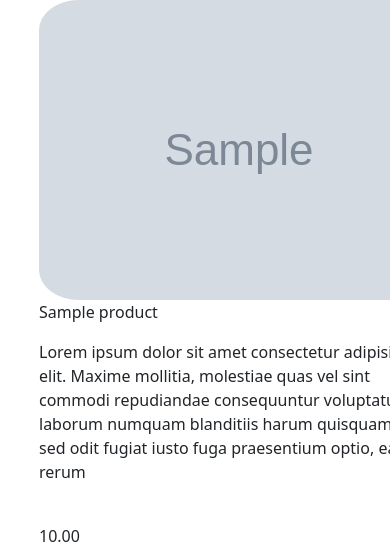
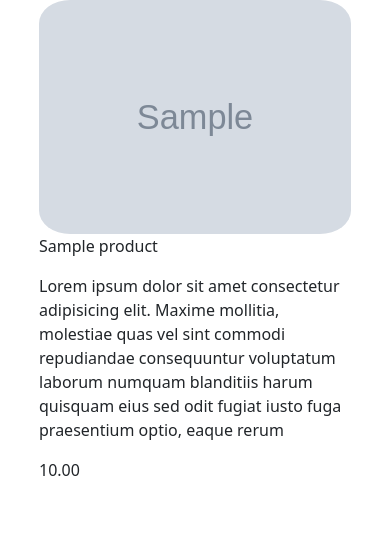
Before and after one commit to Gozebone/eat2eat, a Django app: page / in a window 390 px wide; the page is wider, and only the part inside the window is pictured. Shown: the part 112-658 px from the top of that part. Run offline with Django 4.2, Linux system fonts and the light colour scheme; tables that the repository leaves empty hold one stand-in row (values such as "Sample post"); grey boxes marked "Sample" are stand-in pictures.

Commit message:
center product on phone

```diff
--- a/static/css/home.css
+++ b/static/css/home.css
@@ -32,4 +32,6 @@ div.scrollable a {
 
 .product > img {
     border-radius: 10%;
+    max-width: 100%;
+    width: 320px;
 }
--- a/static/js/jsx/products_display.js
+++ b/static/js/jsx/products_display.js
@@ -14,12 +14,13 @@ class MenuItem extends React.Component {
     }
 
     render() {
-        return Object.keys(products_labels).map((key) => (<div id={key} key={key} className="products_block">
+        return Object.keys(products_labels).map((key) => (
+            <div id={key} key={key} className="products_block">
             <h2>{products_labels[key]}</h2>
             <div  className="products">
                 {products_separate[key].map((item, index) => (
                     <div className="product" key={index}>
-                        <img src={"/media/" + item.fields.img} width="320" alt={item.fields.title}/>
+                        <img src={"/media/" + item.fields.img} alt={item.fields.title}/>
                         <p>{item.fields.title}</p>
                         <p>{item.fields.composition}</p>
                         <p>{item.fields.price}</p>
```
